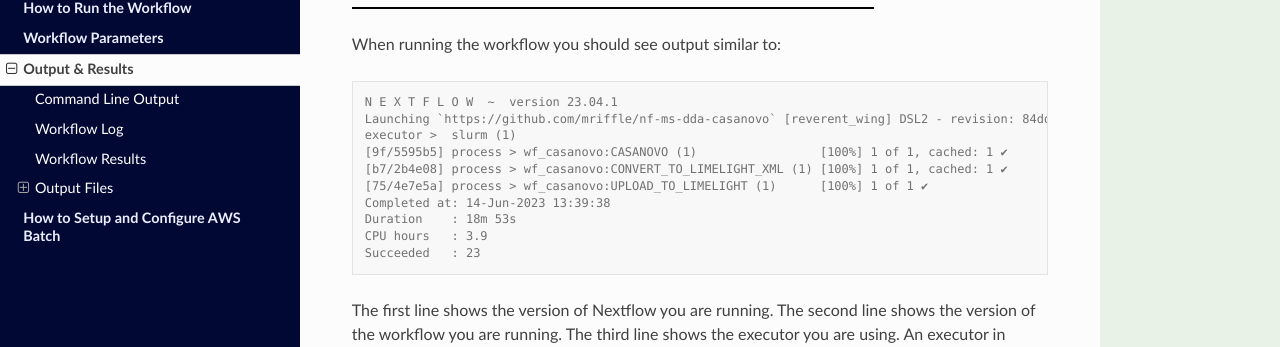
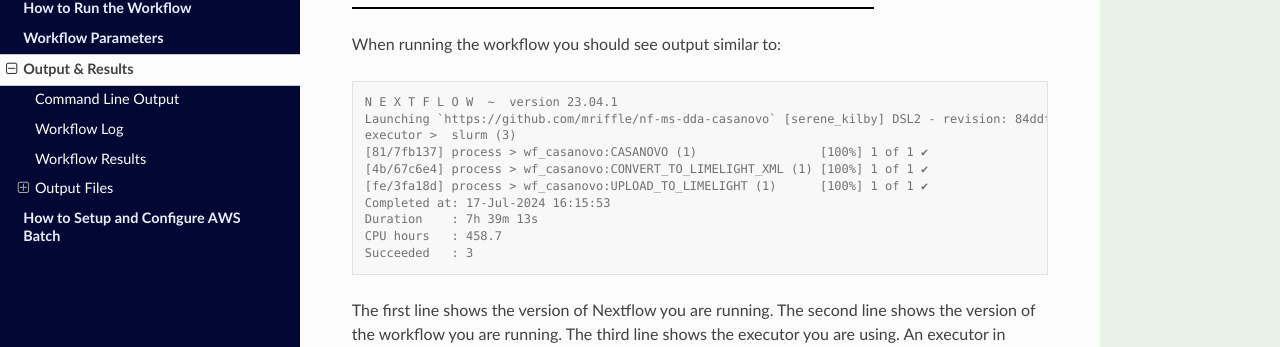
Before and after one commit to mriffle/nf-ms-dda-casanovo, a Sphinx documentation site: the page built from docs/source/results.rst, in a window 1280 px wide and 900 px high. Shown: the part 206-553 px from the top of the window. Built offline with Sphinx 7.4.7 and the Read the Docs theme 2.0.0, drawn with Linux system fonts in a browser that asks for light colours.

Commit message:
docs: update example output

```diff
--- a/docs/source/results.rst
+++ b/docs/source/results.rst
@@ -9,15 +9,15 @@ When running the workflow you should see output similar to:
 .. code-block:: console
 
     N E X T F L O W  ~  version 23.04.1
-    Launching `https://github.com/mriffle/nf-ms-dda-casanovo` [reverent_wing] DSL2 - revision: 84ddf777cd [initial]
-    executor >  slurm (1)
-    [9f/5595b5] process > wf_casanovo:CASANOVO (1)                 [100%] 1 of 1, cached: 1 ✔
-    [b7/2b4e08] process > wf_casanovo:CONVERT_TO_LIMELIGHT_XML (1) [100%] 1 of 1, cached: 1 ✔
-    [75/4e7e5a] process > wf_casanovo:UPLOAD_TO_LIMELIGHT (1)      [100%] 1 of 1 ✔
-    Completed at: 14-Jun-2023 13:39:38
-    Duration    : 18m 53s
-    CPU hours   : 3.9
-    Succeeded   : 23
+    Launching `https://github.com/mriffle/nf-ms-dda-casanovo` [serene_kilby] DSL2 - revision: 84ddf777cd [initial]
+    executor >  slurm (3)
+    [81/7fb137] process > wf_casanovo:CASANOVO (1)                 [100%] 1 of 1 ✔
+    [4b/67c6e4] process > wf_casanovo:CONVERT_TO_LIMELIGHT_XML (1) [100%] 1 of 1 ✔
+    [fe/3fa18d] process > wf_casanovo:UPLOAD_TO_LIMELIGHT (1)      [100%] 1 of 1 ✔
+    Completed at: 17-Jul-2024 16:15:53
+    Duration    : 7h 39m 13s
+    CPU hours   : 458.7
+    Succeeded   : 3
 
 The first line shows the version of Nextflow you are running. The second line shows the version of the workflow
 you are running. The third line shows the executor you are using. An executor in Nextflow describes the actual
```
